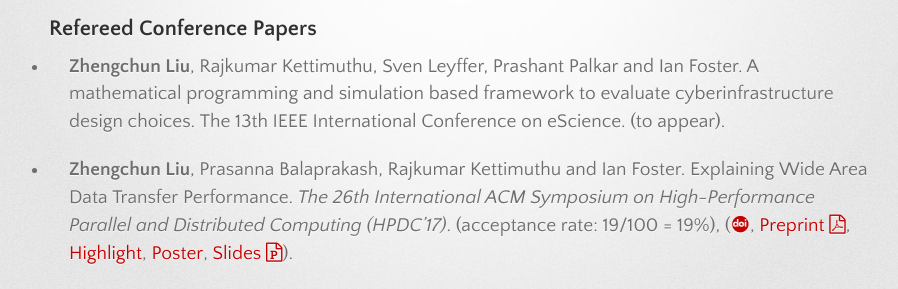
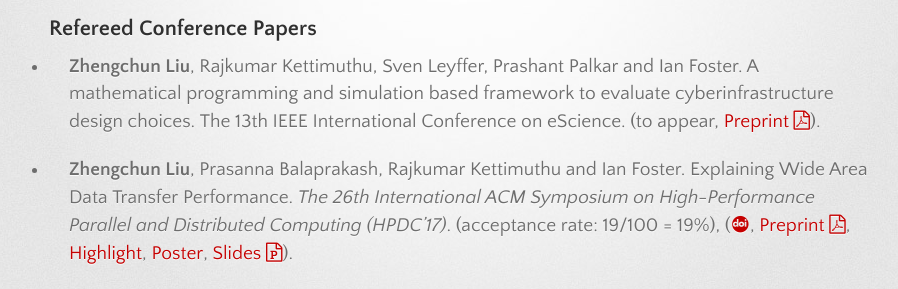
Before and after one commit to lzhengchun/lzhengchun.github.io, a Jekyll site: the page built from Publication.md, in a window 1280 px wide and 900 px high. Shown: the part 210-499 px from the top of the window, without its empty margins (181-1079 px from the left). Built offline with Jekyll 4.4.1, drawn with Linux system fonts in a browser that asks for light colours; some web fonts are replaced.

Commit message:
add, delete, polish etc.

```diff
--- a/Publication.md
+++ b/Publication.md
@@ -4,7 +4,7 @@
 ---
 
 ## Refereed Conference Papers
-- __Zhengchun Liu__, Rajkumar Kettimuthu, Sven Leyffer, Prashant Palkar and Ian Foster. A mathematical programming and simulation based framework to evaluate cyberinfrastructure design choices. The 13th IEEE International Conference on eScience. (to appear).
+- __Zhengchun Liu__, Rajkumar Kettimuthu, Sven Leyffer, Prashant Palkar and Ian Foster. A mathematical programming and simulation based framework to evaluate cyberinfrastructure design choices. The 13th IEEE International Conference on eScience. (to appear, [Preprint <i class="fa fa-file-pdf-o" aria-hidden="true"></i>](file/eScience17-preprint-Liu.pdf)).
 
 - __Zhengchun Liu__, Prasanna Balaprakash, Rajkumar Kettimuthu and Ian Foster. Explaining Wide Area Data Transfer Performance. *The 26th International ACM Symposium on High-Performance Parallel and Distributed Computing (HPDC'17)*. (acceptance rate: 19/100 = 19%), ([<i class="ai ai-doi" aria-hidden="true"></i>](https://doi.org/10.1145/3078597.3078605), [Preprint <i class="fa fa-file-pdf-o" aria-hidden="true"></i>](http://www.mcs.anl.gov/~zcliu/files/Explaining%20Wide%20Area%20Data%20Transfer%20Performance.pdf), [Highlight](http://www.mcs.anl.gov/articles/machine-learning-methods-used-develop-data-transfer-performance-models), [Poster](file/hpdc17-poster.pdf), [Slides <i class="fa fa-file-powerpoint-o" aria-hidden="true"></i>](file/slides-HPDC-2017-Zhengchun-Liu.pdf)).
 
```
Also changed, not shown: 1 other file.
